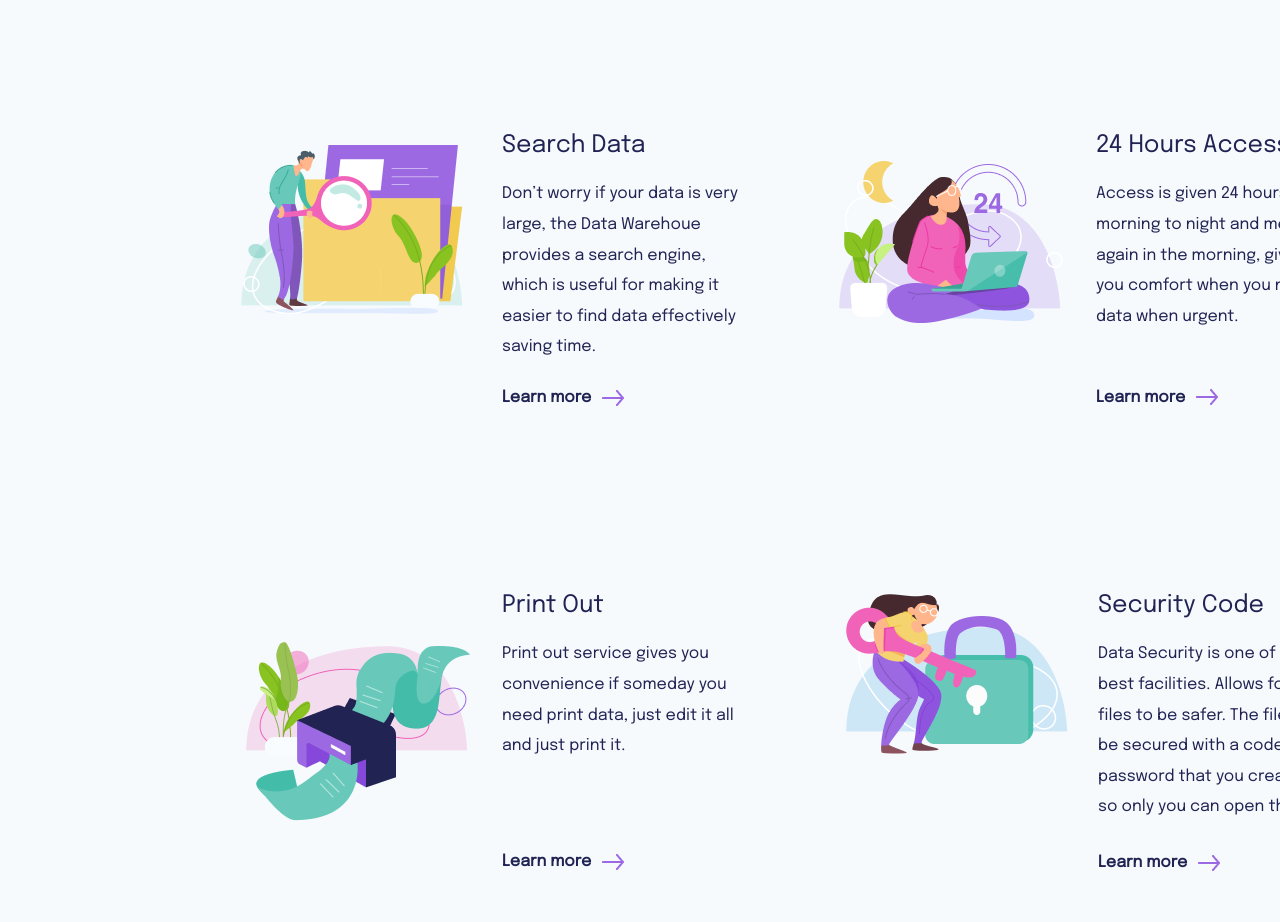
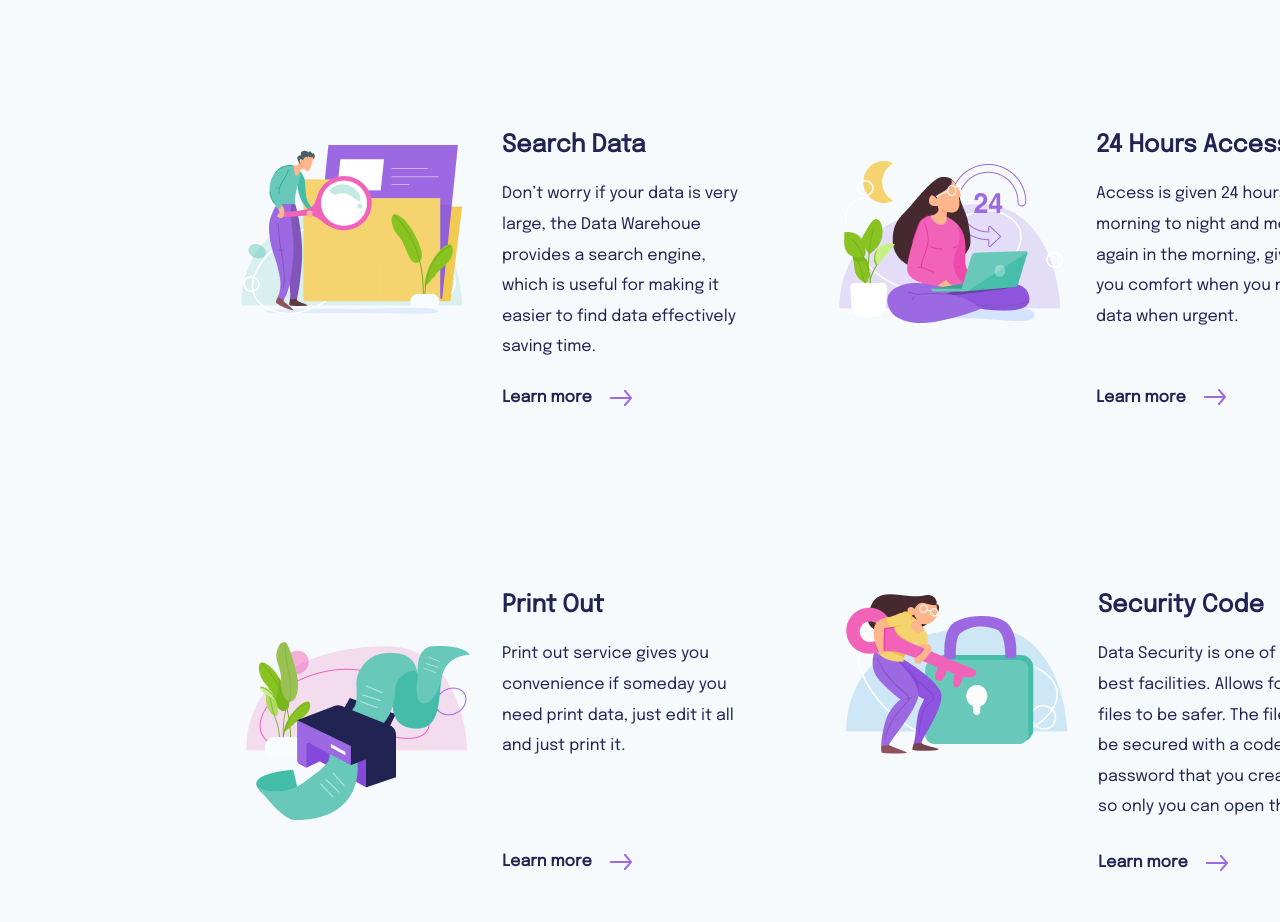
Before and after one commit to nightroad6/HW6, a plain HTML site: page index.html in a window 1280 px wide. Shown: the part 1780-2702 px from the top of the page. Drawn offline with Linux system fonts and the light colour scheme.

Commit message:
fix title block-4

```diff
--- a/style.css
+++ b/style.css
@@ -192,7 +192,7 @@ a {
 .block-1-title, .block-2-title, .block-3-title, .block-4-title{
     font-size: 24px;
     line-height: 130%;
-    font-weight: 400;
+    font-weight: bold;
     margin-bottom: 20px;
 }
 .block-1-text, .block-2-text, .block-3-text, .block-4-text {
@@ -203,7 +203,7 @@ a {
 .button-block-arrow-1, .button-block-arrow-2, .button-block-arrow-3, .button-block-arrow-4  {
     margin-top: 20px;
     border: none;
-    width: 127px;
+    width: 130px;
     height: 26px;
     background-color: #F6FAFD;
     color: #212353;
@@ -212,7 +212,7 @@ a {
     background-image: url(img/arrow.png);
     background-repeat: no-repeat;
     background-position: right;
-    background-position-x: 95%;
+    background-position-x: 100%;
     padding-right: 40px;
     outline: none;
 }
```
